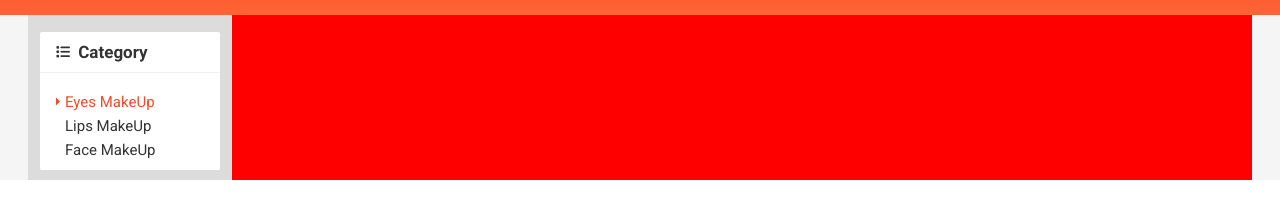
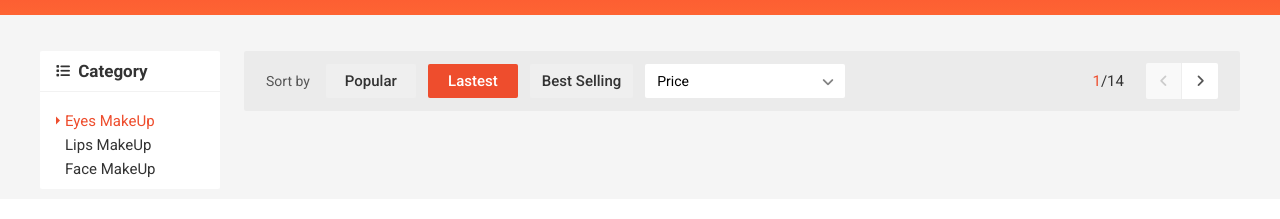
Before and after one commit to 079202003592/Lab5, a plain HTML site: page index.html in a window 1280 px wide. Shown: the part 105-324 px from the top of the page. Drawn offline with nearby package versions, Linux system fonts and the light colour scheme; a web font is replaced by a local one.

Commit message:
CSS home filter

```diff
--- a/assets/css/base.css
+++ b/assets/css/base.css
@@ -44,14 +44,13 @@ html {
 	padding-left: 12px;
 	padding-right: 12px;
 	width: 16.6667%;
-	background-color: rgba(0, 0, 0, 0.1);
+	/* background-color: rgba(0, 0, 0, 0.1); */
 }
 
 .grid__column-10 {
 	padding-left: 12px;
 	padding-right: 12px;
 	width: 83.3333%;
-	background-color: red;
 }
 
 /* Animation */
@@ -119,7 +118,6 @@ html {
 	outline: none;
 	cursor: pointer;
 	color: var(--text-color);
-	background-color: var(--background-color);
 	display: inline-flex;
 	justify-content: center;
 	align-items: center;
@@ -147,3 +145,55 @@ html {
 	cursor: default;
 	background-color: #c3c3c3;
 }
+
+/* Selection */
+.select-input {
+	position: relative;
+	min-width: 200px;
+	height: 34px;
+	padding: 0 12px;
+	border-radius: 2px;
+	background-color: var(--white-color);
+	display: flex;
+	justify-content: space-between;
+	align-items: center;
+}
+
+.select-input__label {
+	font-size: 1.4rem;
+}
+
+.select-input__icon {
+	font-size: 1.4rem;
+	color: rgba(131, 131, 131);
+	position: relative;
+	top: 1px;
+}
+
+.select-input:hover .select-input__list {
+	display: block;
+}
+
+.select-input__list {
+	position: absolute;
+	left: 0;
+	right: 0;
+	top: 25px;
+	border-radius: 2px;
+	background-color: var(--white-color);
+	padding: 8px 16px;
+	list-style: none;
+	display: none;
+}
+
+.select-input__link {
+	font-size: 1.4rem;
+	color: var(--text-color);
+	text-decoration: none;
+	display: block;
+	padding: 4px 0;
+}
+
+.select-input__link:hover {
+	color: var(--primary-color);
+}
--- a/assets/css/main.css
+++ b/assets/css/main.css
@@ -853,6 +853,10 @@
 	background-color: #f5f5f5;
 }
 
+.app__content {
+	padding-top: 36px;
+}
+
 .category {
 	border-radius: 2px;
 	background-color: var(--white-color);
@@ -863,6 +867,7 @@
 	font-size: 1.7rem;
 	padding: 12px 16px;
 	border-bottom: 1px solid rgba(0, 0, 0, 0.05);
+	margin-top: 0;
 }
 
 .category__heading-icon {
@@ -876,10 +881,6 @@
 	padding: 0 0 8px 0;
 	list-style: none;
 	margin-left: 9px;
-}
-
-.category-item {
-
 }
 
 .category-item--active .category-item__link {
@@ -911,3 +912,73 @@
 	color: var(--primary-color);
 	right: -4px;
 }
+
+/* Home sort + filter */
+.home-filter {
+	display: flex;
+	align-items: center;
+	padding: 12px 22px;
+	border-radius: 2px;
+	background-color: rgba(0,0,0,0.04);
+}
+
+.home-filter__label {
+	font-size: 1.4rem;
+	color: #555;
+	margin-right: 16px;
+}
+
+.home-filter__btn {
+	min-width: 90px;
+	margin-right: 12px;
+}
+
+.home-filter__page {
+	display: flex;
+	align-items: center;
+	margin-left: auto;
+}
+
+.home-filter__page-num {
+	font-size: 1.5rem;
+	color: var(--text-color);
+	margin-right: 22px;
+}
+
+.home-filter__page-current {
+	color: var(--primary-color);
+}
+
+.home-filter__page-control {
+	border-radius: 2px;
+	overflow: hidden;
+	display: flex;
+	width: 72px;
+	height: 36px;
+}
+
+.home-filter__page-btn {
+	flex: 1;
+	display: flex;
+	background-color: var(--white-color);
+	text-decoration: none;
+}
+
+.home-filter__page-btn--disabled {
+	cursor: default;
+	background-color: #f9f9f9;
+}
+
+.home-filter__page-btn--disabled .home-filter__page-icon {
+	color: #ccc;
+}
+
+.home-filter__page-btn:first-child {
+	border-right: 1px solid #eee;
+}
+
+.home-filter__page-icon {
+	margin: auto;
+	font-size: 1.4rem;
+	color: #555;
+}
--- a/index.html
+++ b/index.html
@@ -263,7 +263,7 @@
 
 			<div class="app__container">
 				<div class="grid">
-					<div class="grid__row">
+					<div class="grid__row app__content">
 						<div class="grid__column-2">
 							<nav class="category">
 								<h3 class="category__heading">
@@ -285,6 +285,42 @@
 						</div>
 
 						<div class="grid__column-10">
+							<div class="home-filter">
+								<span class="home-filter__label">Sort by</span>
+								<button class="home-filter__btn btn">Popular</button>
+								<button class="home-filter__btn btn btn--primary">Lastest</button>
+								<button class="home-filter__btn btn">Best Selling</button>
+
+								<div class="select-input">
+									<span class="select-input__label">Price</span>
+									<i class="select-input__icon fas fa-angle-down"></i>
+
+									<!-- List options -->
+									<ul class="select-input__list">
+										<li class="select-input__item">
+											<a href="" class="select-input__link">Price: Low to High</a>
+										</li>
+										<li class="select-input__item">
+											<a href="" class="select-input__link">Price: High to Low</a>
+										</li>
+									</ul>
+								</div>
+
+								<div class="home-filter__page">
+									<span class="home-filter__page-num">
+										<span class="home-filter__page-current">1</span>/14
+									</span>
+
+									<div class="home-filter__page-control">
+										<a href="" class="home-filter__page-btn home-filter__page-btn--disabled">
+											<i class="home-filter__page-icon fas fa-angle-left"></i>
+										</a>
+										<a href="" class="home-filter__page-btn">
+											<i class="home-filter__page-icon fas fa-angle-right"></i>
+										</a>
+									</div>
+								</div>
+							</div>
 						</div>
 					</div>
 				</div>
```
